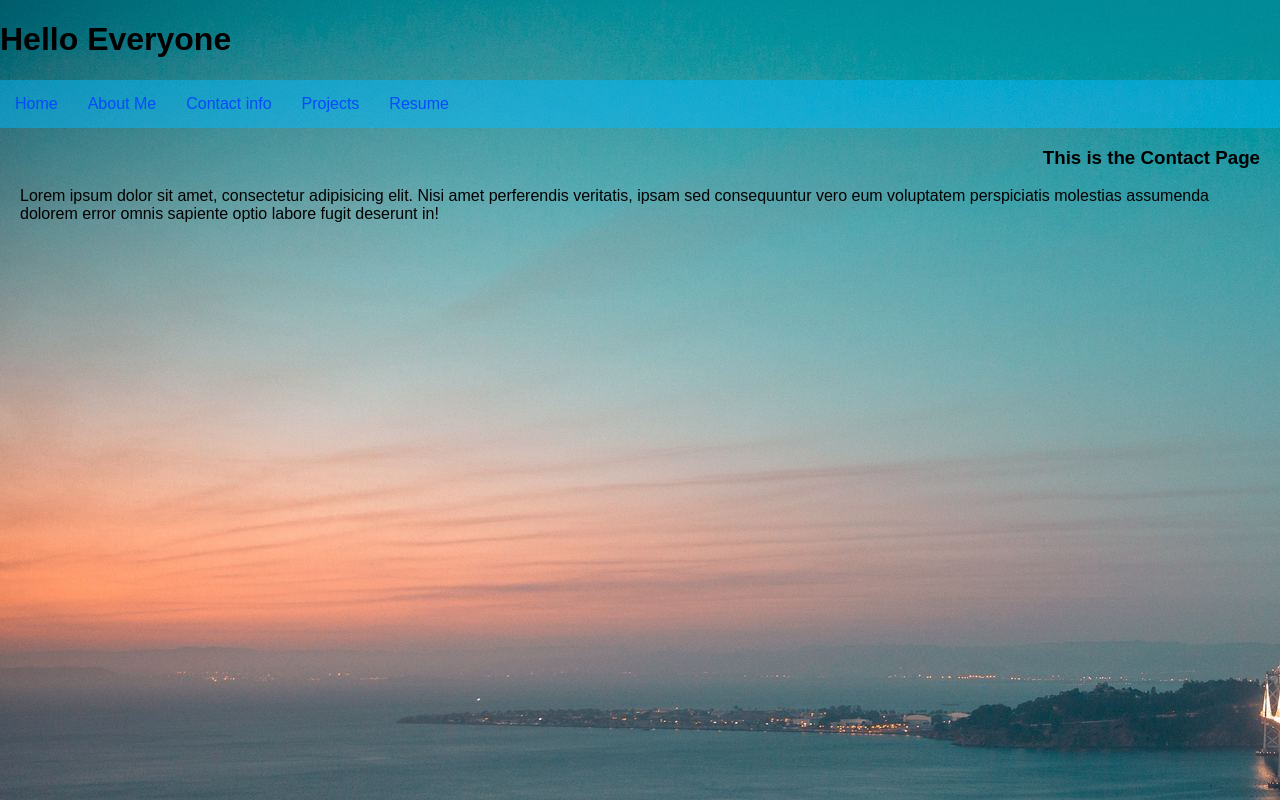
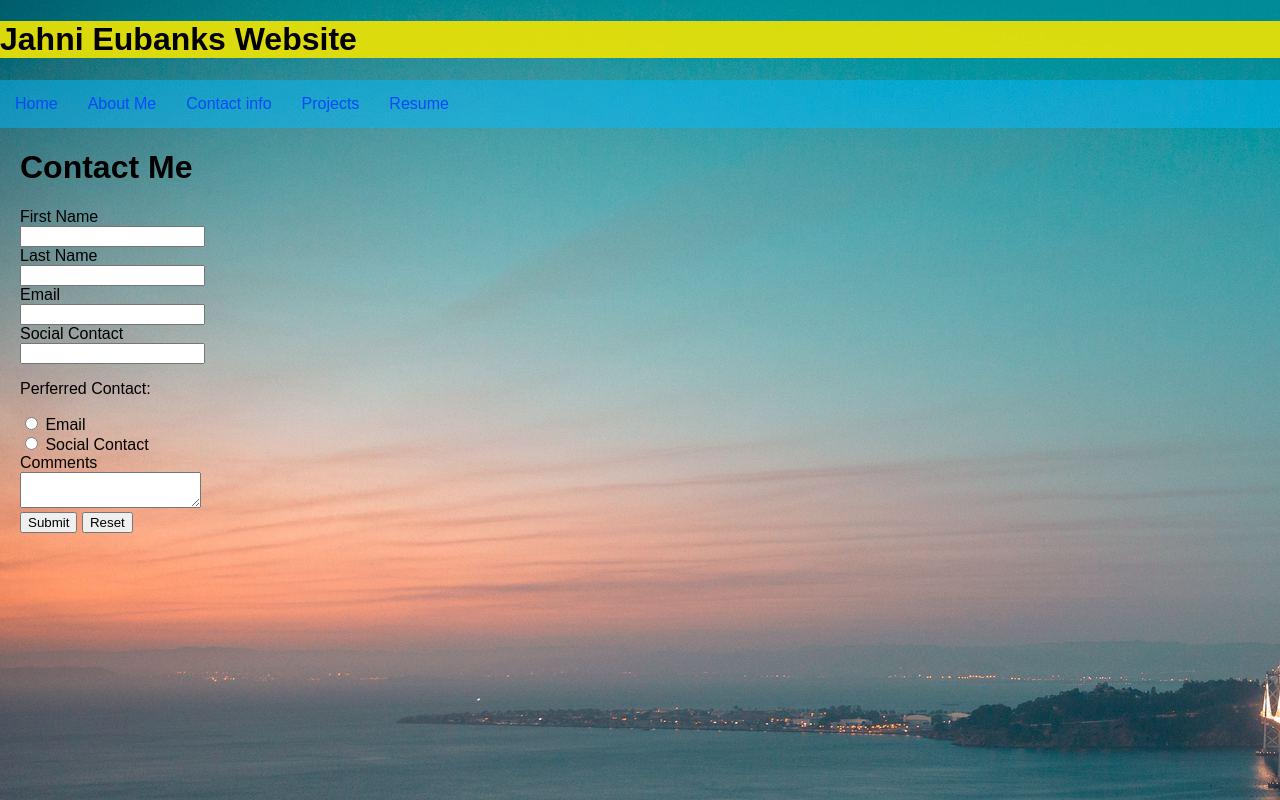
Before and after one commit to Jahni-E/Jahni-E.github.io, a plain HTML site: page contact_info.html in a window 1280 px wide. Drawn offline with Linux system fonts and the light colour scheme.

Commit message:
Contact info form

```diff
--- a/contact_info.html
+++ b/contact_info.html
@@ -1,5 +1,6 @@
 <!DOCTYPE html>
 <html lang="en">
+
 <head>
     <meta charset="UTF-8">
     <meta name="viewport" content="width=device-width, initial-scale=1.0">
@@ -7,10 +8,11 @@
     <link rel="stylesheet" href="styles.css">
 
 </head>
+
 <body>
 
 
-    <h1>Hello Everyone</h1>
+    <h1 id="Highlight">Jahni Eubanks Website </h1>
 
     <nav class="navbar">
         <ul>
@@ -21,12 +23,49 @@
             <li><a href="Projects.html">Projects </a></li>
             <li><a href="resume.html">Resume</a></li>
         </ul>
- </nav>
+    </nav>
 
-<main>
-    <h3>This is the Contact Page</h3>
-    <p>Lorem ipsum dolor sit amet, consectetur adipisicing elit. Nisi amet perferendis veritatis, ipsam sed consequuntur vero eum voluptatem perspiciatis molestias assumenda dolorem error omnis sapiente optio labore fugit deserunt in!</p>
-</main>
+    <main>
+
+        <h1>Contact Me</h1>
+        <form action="https://form-to-email.steam-center.workers.dev" method="post">
+            <input hidden name="send-to" value="jeubanks@brooklynsteamcenter.org">
+
+            </label>First Name</label>
+
+            <br>
+
+            <input type="text" required>
+            <br>
+
+            </label>Last Name</label>
+            <br>
+            <input type="text" required>
+            <br>
+            </label>Email</label>
+            <br>
+            <input type="text" required>
+            <br>
+            </label>Social Contact</label>
+            <br>
+            <input type="text" required>
+            <br>
+            <p>Perferred Contact:</p>
+            <input type="radio" name="Contact" value="Email">
+            </label>Email</label>
+            <br>
+            <input type="radio" name="Contact" value="Email">
+            </label>Social Contact</label>
+            <br>
+            </label>Comments</label>
+            <br>
+            <textarea name="Comments" id="" required></textarea>
+            <br>
+            <input type="submit">
+            <input type="reset">
+        </form>
+    </main>
 
 </body>
+
 </html>
--- a/styles.css
+++ b/styles.css
@@ -39,7 +39,7 @@
     text-align: center;
 }
 h3{
-    text-align: right;
+    text-align: left;
 }
 
 .about_me{
@@ -54,3 +54,6 @@ border-radius: 24px;
 .about_me h3{
     text-align: center;
 }
+#Color{
+    background-color: aliceblue;
+}
```
Also changed, not shown: Projects.html (+3 -4 lines), about_me.html (+20 -6 lines), index.html (+3 -4 lines), resume.html (+3 -3 lines).
